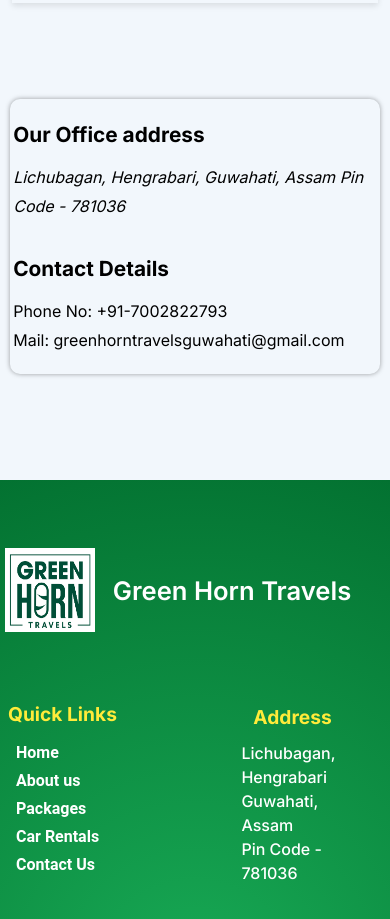
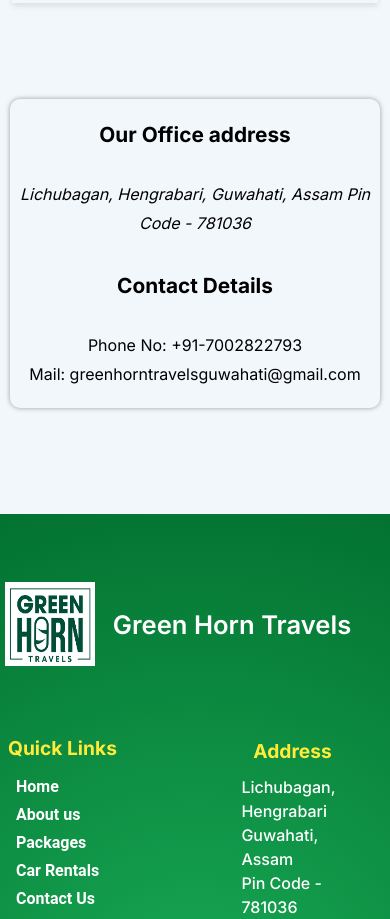
Before and after one commit to Abhishek10351/green-horn-travels, a Next.js app: page /about in a window 390 px wide. Shown: the part 3620-4539 px from the top of the page. Built offline with nearby package versions, Linux system fonts and the light colour scheme.

Commit message:
updated aboutus page css

```diff
--- a/components/about/address/Address.css
+++ b/components/about/address/Address.css
@@ -4,20 +4,35 @@
     margin: 10rem 21rem;
     margin-bottom: 20px;
     border-radius: 10px;
-  width: 40rem;
+    width: auto;
+    height: auto;
     box-shadow: 0 0 10px 0 rgba(0, 0, 0, 0.1);
 }
 .office-address {
     p,
     address {
+        font-size: 18px;
+        margin-top: 17px;
+        padding: 10px;
+        text-align: center;
+        justify-content: center;
+    }
+    h2 {
+        text-align: center;
+        margin-top: 20px;
         font-size: 20px;
     }
-  h2 {
-    margin-top: 20px;
+}
+@media screen and (max-width: 1024px) {
+    .office-address {
+        margin: 6rem 3rem;
+        width: auto;
+        padding: 0.1rem;
+        box-shadow: 0 0 5px 0 rgba(0, 0, 0, 0.37);
     }
 }
 
-/* Media query for screens with a max width of 480px (Mobile) */
+/* Media query for screens with a max width of 1024px (Tablet) */
 @media screen and (max-width: 480px) {
     .office-address {
         margin: 6rem 0rem;
```
Lines whose indentation alone changed are shown as unchanged.
